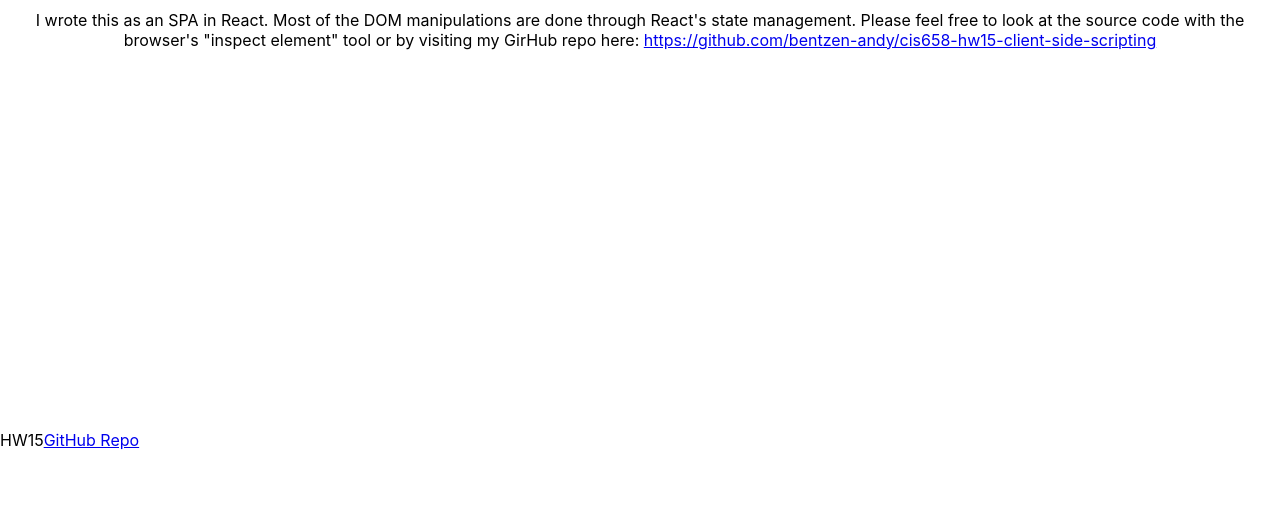
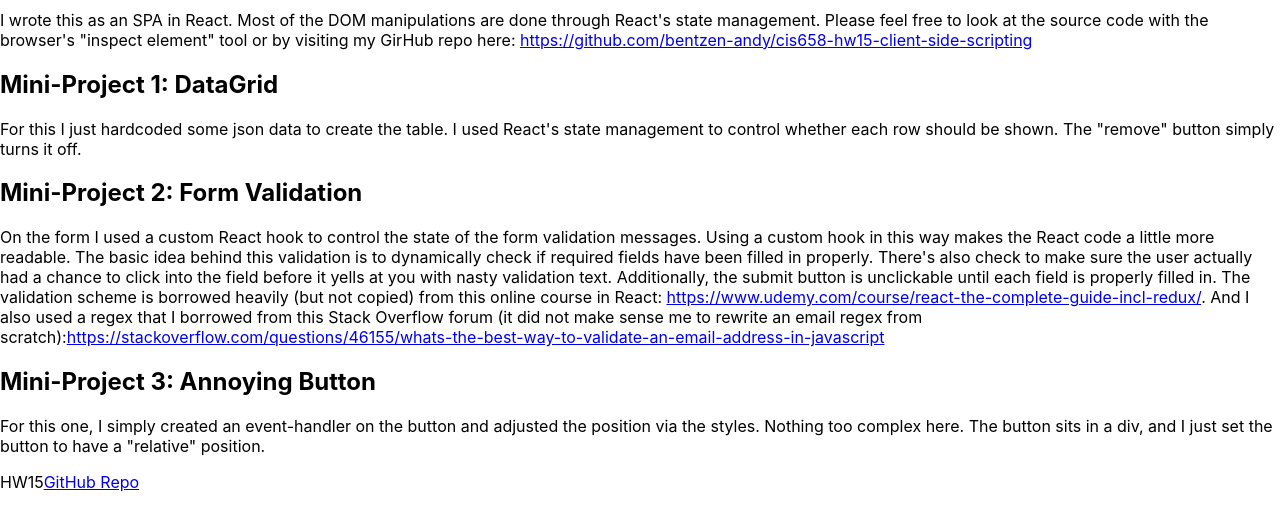
Before and after one commit to bentzen-andy/cis658-hw15-client-side-scripting, a React app: page / in a window 1280 px wide. Shown: the part 290-816 px from the top of the page. Built offline with nearby package versions, Linux system fonts and the light colour scheme.

Commit message:
adds a short writeup on the homepage

```diff
--- a/src/components/app/App.module.css
+++ b/src/components/app/App.module.css
@@ -1,5 +1,4 @@
 .app {
-  text-align: center;
   display: grid;
   grid-template-rows: 5rem auto 5rem;
   grid-template-areas: "header" "main" "footer";
--- a/src/components/home/Home.js
+++ b/src/components/home/Home.js
@@ -16,6 +16,39 @@ const Home = () => {
           https://github.com/bentzen-andy/cis658-hw15-client-side-scripting
         </a>
       </p>
+
+      <h2>Mini-Project 1: DataGrid</h2>
+      <p>
+        For this I just hardcoded some json data to create the table. I used React's state
+        management to control whether each row should be shown. The "remove" button simply turns it
+        off.{" "}
+      </p>
+
+      <h2>Mini-Project 2: Form Validation</h2>
+      <p>
+        On the form I used a custom React hook to control the state of the form validation messages.
+        Using a custom hook in this way makes the React code a little more readable. The basic idea
+        behind this validation is to dynamically check if required fields have been filled in
+        properly. There's also check to make sure the user actually had a chance to click into the
+        field before it yells at you with nasty validation text. Additionally, the submit button is
+        unclickable until each field is properly filled in. The validation scheme is borrowed
+        heavily (but not copied) from this online course in React:{" "}
+        <a href="https://www.udemy.com/course/react-the-complete-guide-incl-redux/">
+          https://www.udemy.com/course/react-the-complete-guide-incl-redux/
+        </a>
+        . And I also used a regex that I borrowed from this Stack Overflow forum (it did not make
+        sense me to rewrite an email regex from scratch):
+        <a href="https://stackoverflow.com/questions/46155/whats-the-best-way-to-validate-an-email-address-in-javascript">
+          https://stackoverflow.com/questions/46155/whats-the-best-way-to-validate-an-email-address-in-javascript
+        </a>
+      </p>
+
+      <h2>Mini-Project 3: Annoying Button</h2>
+      <p>
+        For this one, I simply created an event-handler on the button and adjusted the position via
+        the styles. Nothing too complex here. The button sits in a div, and I just set the button to
+        have a "relative" position.
+      </p>
     </React.Fragment>
   );
 };
```
